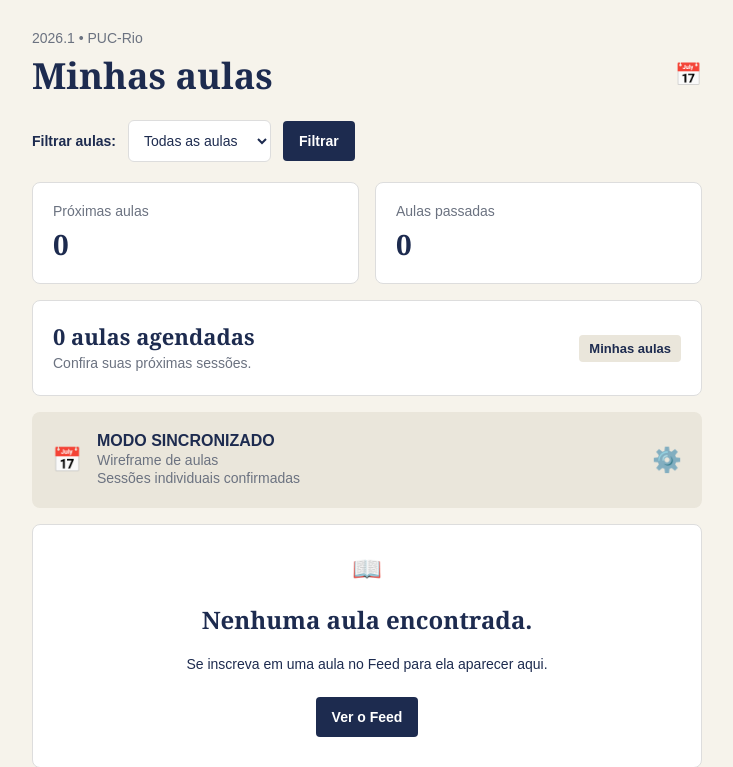
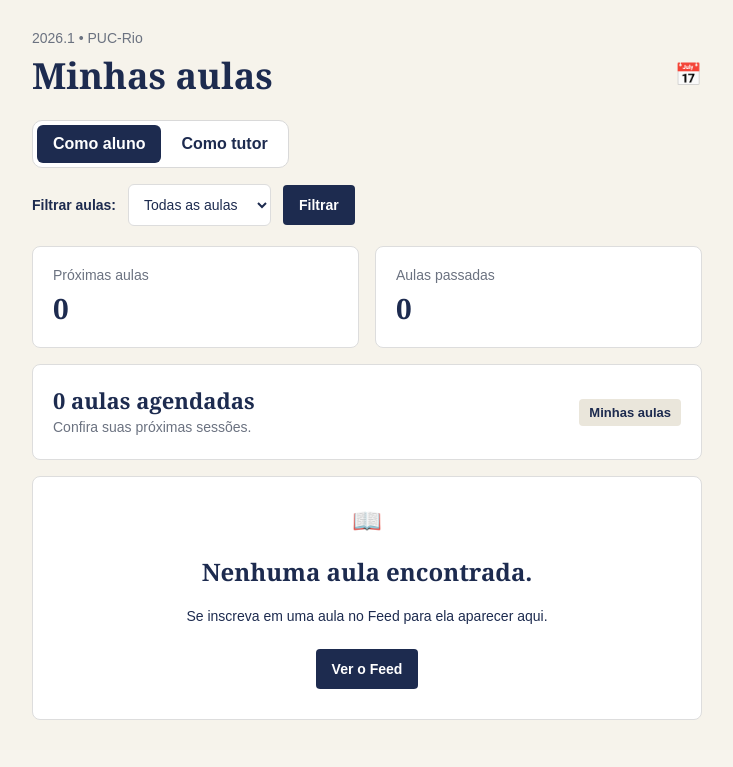
Before and after one commit to miguel-peters/INF1039-3WB-2026.2, a Django app: page /minhas-aulas/ in a window 1280 px wide. Shown: the part 75-842 px from the top of the page, without its empty margins (273-1006 px from the left). After the commit the page ends 795 px from the top, so only its background shows below. Run offline with Django 5.2, Linux system fonts and the light colour scheme; the visitor is signed in with stand-in values (Sample User, id 1); data comes from the database, SQL or seed files in the repository; data that the repository does not hold is empty; parts of the project's set-up code (start-up, migrations or seed data) failed here and were passed over.

Commit message:
Adiciona as abas “Como aluno” e “Como tutor” em Minhas aulas e remove o bloco “Modo sincronizado”. Permite que os tutores acessem os detalhes das aulas que criaram e valida se o curso e as matérias informados ao completar o cadastro já existem no banco de dados.

```diff
--- a/calouroPlus/calouroPlusApp/static/CSS/minhas_aulas.css
+++ b/calouroPlus/calouroPlusApp/static/CSS/minhas_aulas.css
@@ -346,3 +346,36 @@ p {
 .acoes-aula form {
     margin: 0;
 }
+
+.abas-aulas {
+    display: inline-flex;
+    flex-wrap: wrap;
+    gap: 4px;
+    margin-bottom: 16px;
+    padding: 4px;
+    border: 1px solid #d9d9d9;
+    border-radius: 10px;
+    background-color: #fff;
+}
+
+.abas-aulas .aba-aulas {
+    padding: 10px 16px;
+    border-radius: 6px;
+    color: #1d2b4f;
+    font-weight: 600;
+    text-decoration: none;
+}
+
+.abas-aulas .aba-aulas:not(.aba-aulas--ativa):hover {
+    background-color: #f6f3eb;
+}
+
+.abas-aulas .aba-aulas--ativa {
+    background-color: #1d2b4f;
+    color: #fff;
+}
+
+.abas-aulas .aba-aulas:focus-visible {
+    outline: 2px solid #1d2b4f;
+    outline-offset: 2px;
+}
--- a/calouroPlus/calouroPlusApp/templates/minhas_aulas.html
+++ b/calouroPlus/calouroPlusApp/templates/minhas_aulas.html
@@ -40,6 +40,20 @@
         </div>
 
         <!-- FILTRO DE AULAS -->
+
+        <div class="abas-aulas" role="group" aria-label="Meu vínculo com a aula">
+    <a href="{% url 'minhas_aulas' %}?papel=aluno&amp;filtro={{ filtro }}"
+       class="aba-aulas{% if papel_ativo == 'aluno' %} aba-aulas--ativa{% endif %}"
+       {% if papel_ativo == 'aluno' %}aria-current="true"{% endif %}>
+        Como aluno
+    </a>
+
+    <a href="{% url 'minhas_aulas' %}?papel=tutor&amp;filtro={{ filtro }}"
+       class="aba-aulas{% if papel_ativo == 'tutor' %} aba-aulas--ativa{% endif %}"
+       {% if papel_ativo == 'tutor' %}aria-current="true"{% endif %}>
+        Como tutor
+    </a>
+    </div>
 
         <form method="GET" action="{% url 'minhas_aulas' %}" class="filtro-aulas">
 
@@ -86,20 +100,6 @@
             </div>
 
             <span class="etiqueta">Minhas aulas</span>
-        </div>
-
-        <!-- MODO SINCRONIZADO -->
-
-        <div class="caixa modo-sincronizado">
-            <span class="icone">📅</span>
-
-            <div class="texto-modo">
-                <p class="titulo-modo">MODO SINCRONIZADO</p>
-                <p class="cinza">Wireframe de aulas</p>
-                <p class="cinza">Sessões individuais confirmadas</p>
-            </div>
-
-            <span class="icone">⚙️</span>
         </div>
 
         <!-- LISTA DE AULAS -->
--- a/calouroPlus/calouroPlusApp/views.py
+++ b/calouroPlus/calouroPlusApp/views.py
@@ -118,19 +118,21 @@ def inscrever(request, id):
 def minhas_aulas(request):
     agora = timezone.now()
 
-    aulas = Aula.objects.filter(
-        alunos=request.user
-    ).select_related(
+    papel = request.GET.get('papel', 'aluno')
+    if papel not in ('aluno', 'tutor'):
+        papel = 'aluno'
+
+    aulas = Aula.objects.select_related(
         'tutor', 'disciplina'
     ).order_by('horario')
 
-    total_proximas = aulas.filter(
-        horario__gte=agora
-    ).count()
+    if papel == 'tutor':
+        aulas = aulas.filter(tutor=request.user)
+    else:
+        aulas = aulas.filter(alunos=request.user)
 
-    total_passadas = aulas.filter(
-        horario__lt=agora
-    ).count()
+    total_proximas = aulas.filter(horario__gte=agora).count()
+    total_passadas = aulas.filter(horario__lt=agora).count()
 
     filtro = request.GET.get('filtro', 'todas')
 
@@ -146,8 +148,9 @@ def minhas_aulas(request):
     contexto = {
         'aulas': aulas,
         'filtro': filtro,
+        'papel_ativo': papel,
         'total_proximas': total_proximas,
-        'total_passadas': total_passadas
+        'total_passadas': total_passadas,
     }
 
     return render(request, 'minhas_aulas.html', contexto)
@@ -158,15 +161,15 @@ def minhas_aulas(request):
 @login_required
 def detalhes_aula(request, aula_id):
     aula = get_object_or_404(
-        Aula.objects.select_related(
-            'tutor', 'disciplina'
-        ),
+        Aula.objects.select_related('tutor', 'disciplina').filter(
+            Q(tutor=request.user) | Q(alunos=request.user)
+        ).distinct(),
         id=aula_id,
-        alunos=request.user
+
     )
 
     contexto = {
-        'aula': aula
+        'aula': aula,
     }
 
     return render(request, 'detalhes_aula.html', contexto)
@@ -192,65 +195,55 @@ def desinscrever_aula(request, aula_id):
 
 @login_required
 def completar_cadastro(request):
-    cursos = list(Curso.objects.values("nome"))
-    disciplinas = list(Disciplina.objects.values("nome"))
+    contexto = {
+        "cursos": list(Curso.objects.values("nome")),
+        "disciplinas": list(Disciplina.objects.values("nome")),
+    }
 
     if request.method == "POST":
         usuario = request.user
+        nome = request.POST.get("nome", "").strip()
+        nome_curso = request.POST.get("curso", "").strip()
+        materias_texto = request.POST.get("materias", "")
 
-        if not usuario.is_authenticated:
-            return redirect("login")
-
-        usuario.nome = request.POST.get("nome", "").strip()
-
-        nome_curso = request.POST.get("curso", "").strip()
+        erros = []
+        curso = None
 
         if nome_curso:
-            curso = Curso.objects.filter(
-                nome__iexact=nome_curso
+            curso = Curso.objects.filter(nome__iexact=nome_curso).first()
+            if curso is None:
+                erros.append(f'Curso não cadastrado: "{nome_curso}".')
+
+        materias = []
+
+        for nome_materia in materias_texto.split(","):
+            nome_materia = nome_materia.strip()
+            if not nome_materia:
+                continue
+
+            disciplina = Disciplina.objects.filter(
+                nome__iexact=nome_materia
             ).first()
 
-            if curso is None:
-                curso = Curso.objects.create(nome=nome_curso)
+            if disciplina is None:
+                erros.append(f'Matéria não cadastrada: "{nome_materia}".')
+            else:
+                materias.append(disciplina)
 
+        if erros:
+            contexto["erros"] = erros
+            return render(request, "completar_cadastro.html", contexto)
+
+        usuario.nome = nome
+        if curso is not None:
             usuario.curso = curso
 
         usuario.save()
-
-        materias_texto = request.POST.get("materias", "")
-
-        nomes_materias = [
-            nome.strip()
-            for nome in materias_texto.split(",")
-            if nome.strip()
-        ]
-
-        materias = []
-
-        for nome in nomes_materias:
-            disciplina = Disciplina.objects.filter(
-                nome__iexact=nome
-            ).first()
-
-            if disciplina is None:
-                disciplina = Disciplina.objects.create(nome=nome)
-
-            materias.append(disciplina)
-
         usuario.disciplinas.set(materias)
 
         return redirect("feed")
 
-    contexto = {
-        "cursos": cursos,
-        "disciplinas": disciplinas
-    }
-
-    return render(
-        request,
-        "completar_cadastro.html",
-        contexto
-    )
+    return render(request, "completar_cadastro.html", contexto)
 
 
 # PERFIL
```
Also changed, not shown: calouroPlus/calouroPlusApp/templates/completar_cadastro.html (+10 -0 lines).
